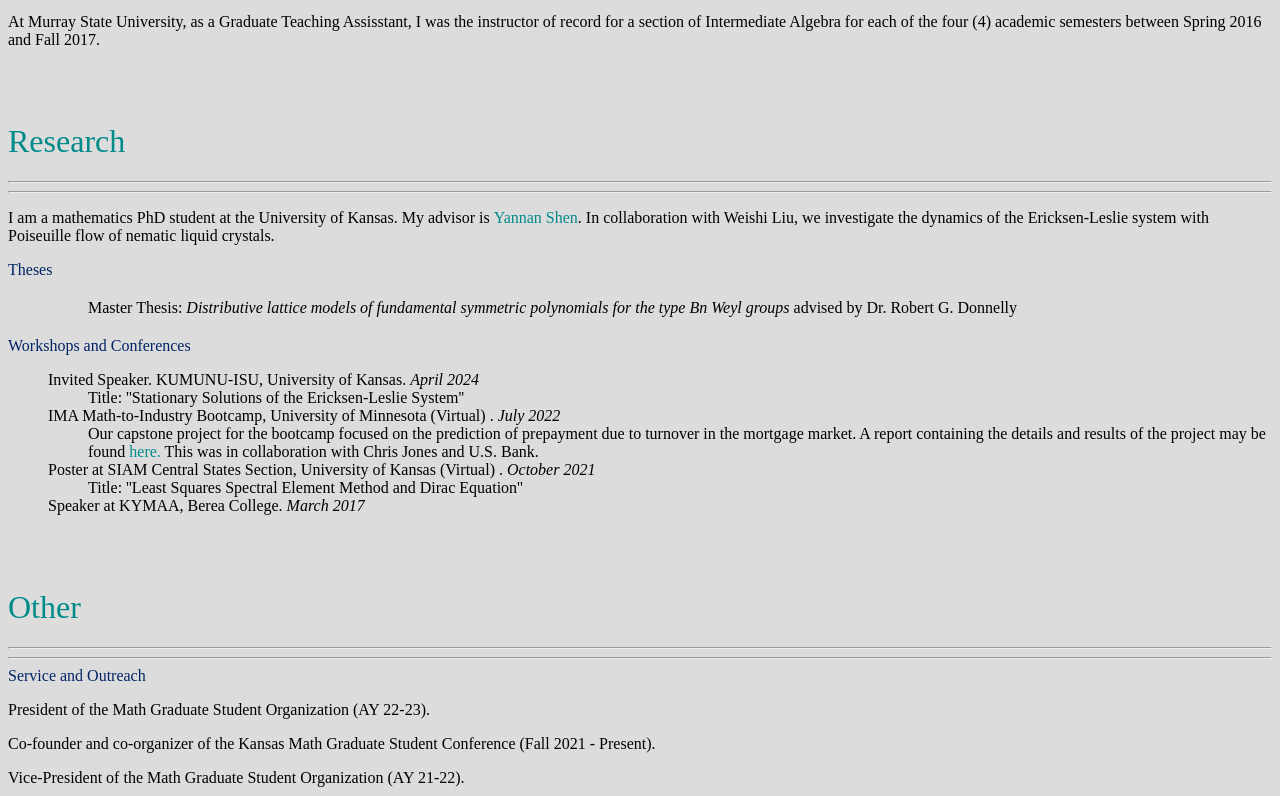
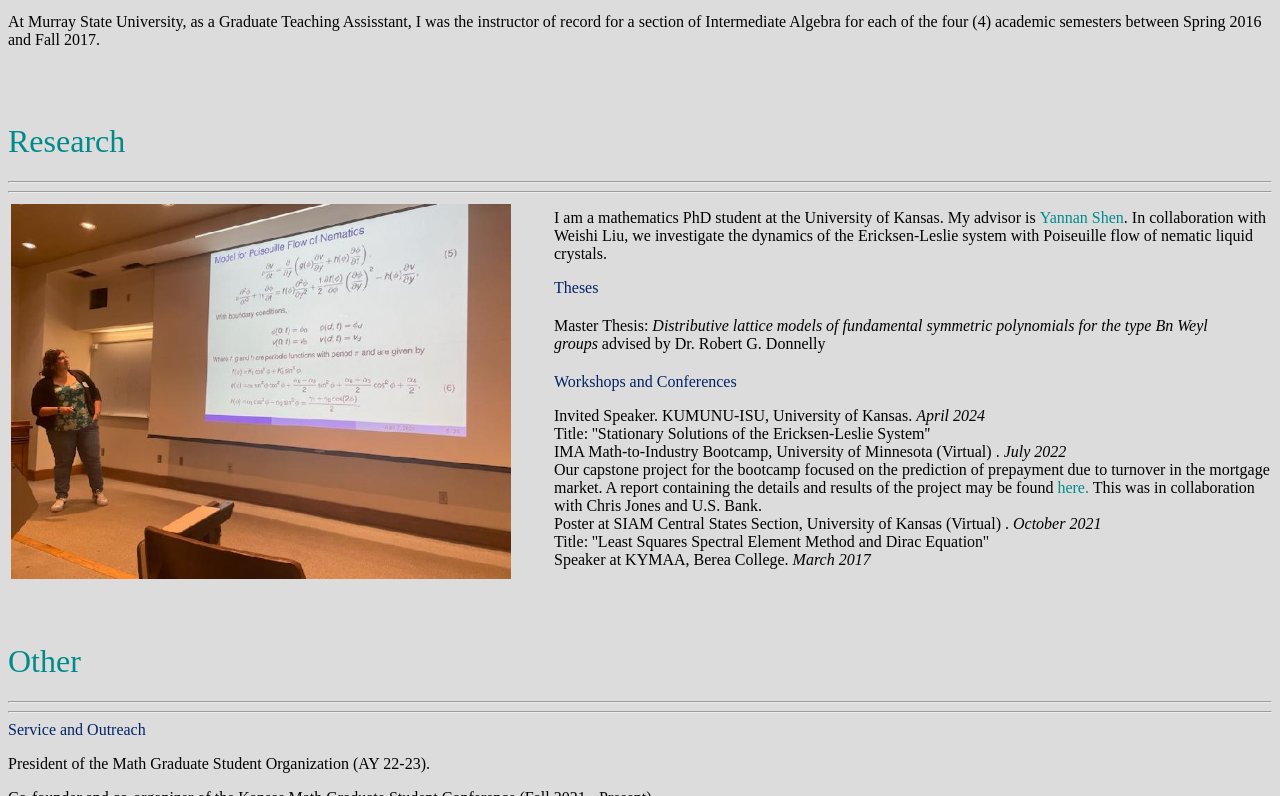
Before and after one commit to Katheryn-Beck/Katheryn-Beck.github.io, a plain HTML site: page index.html in a window 1280 px wide. Shown: the part 609-1405 px from the top of the page. Drawn offline with Linux system fonts and the light colour scheme.

Commit message:
Update index.html

```diff
--- a/index.html
+++ b/index.html
@@ -89,7 +89,9 @@ e-mail: <a href="mailto:k_beck@ku.edu">k_beck@ku.edu</a>
 <h1><a name="Research">Research</a></h1>
 <hr>
 <HR>
-
+<table class="image" align="left">
+<tr><td><img style="float: right; margin: 0px 40px 14px 0px;" src="Profile_Picture_Talk.jpg" width="500" /></td></tr>
+</table>
 
 
 <p> I am a mathematics PhD student at the University of Kansas. My advisor is <a href="https://yshen.ku.edu/" target="_none">Yannan Shen</a>. In collaboration with Weishi Liu, we investigate the dynamics of the Ericksen-Leslie system with Poiseuille flow of nematic liquid crystals. </p>
```
